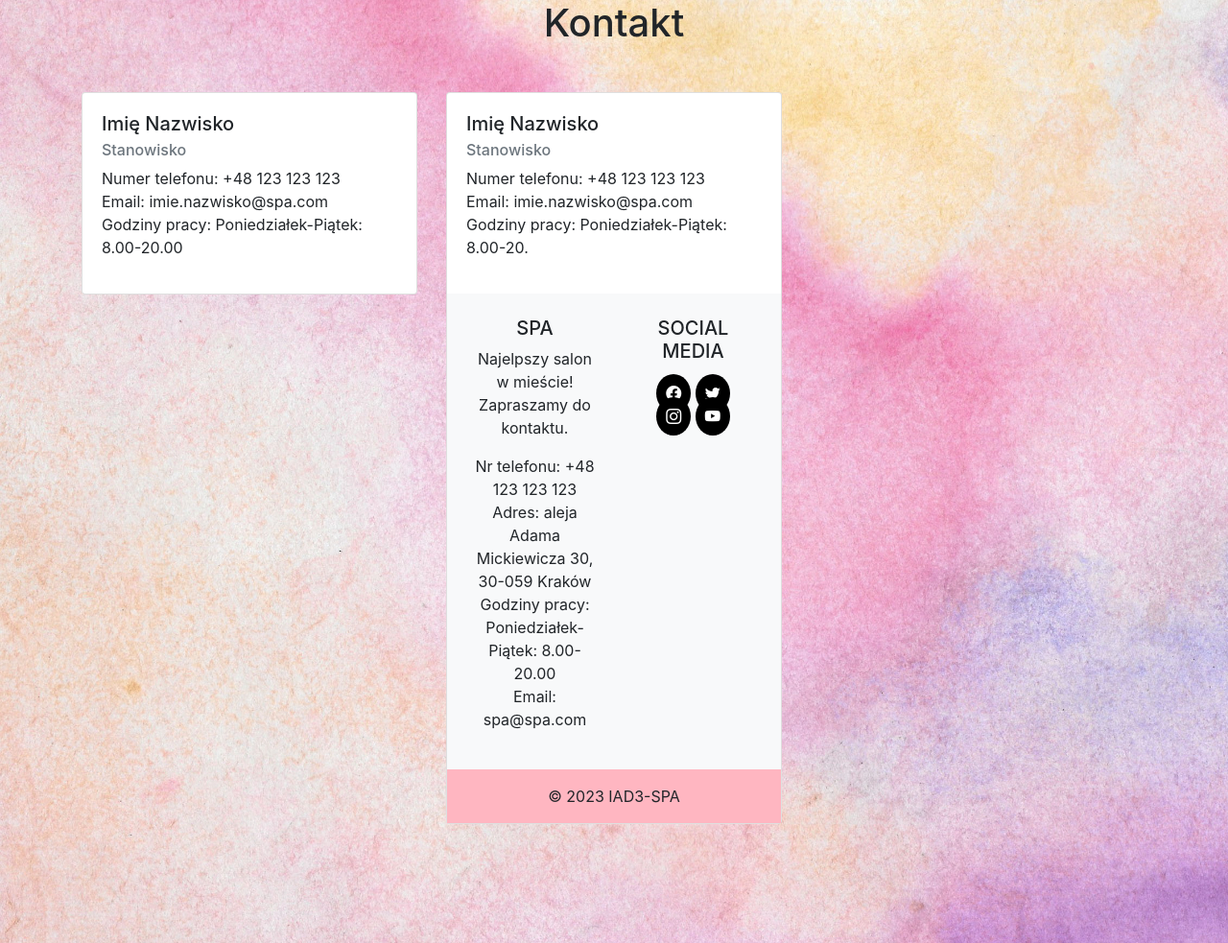
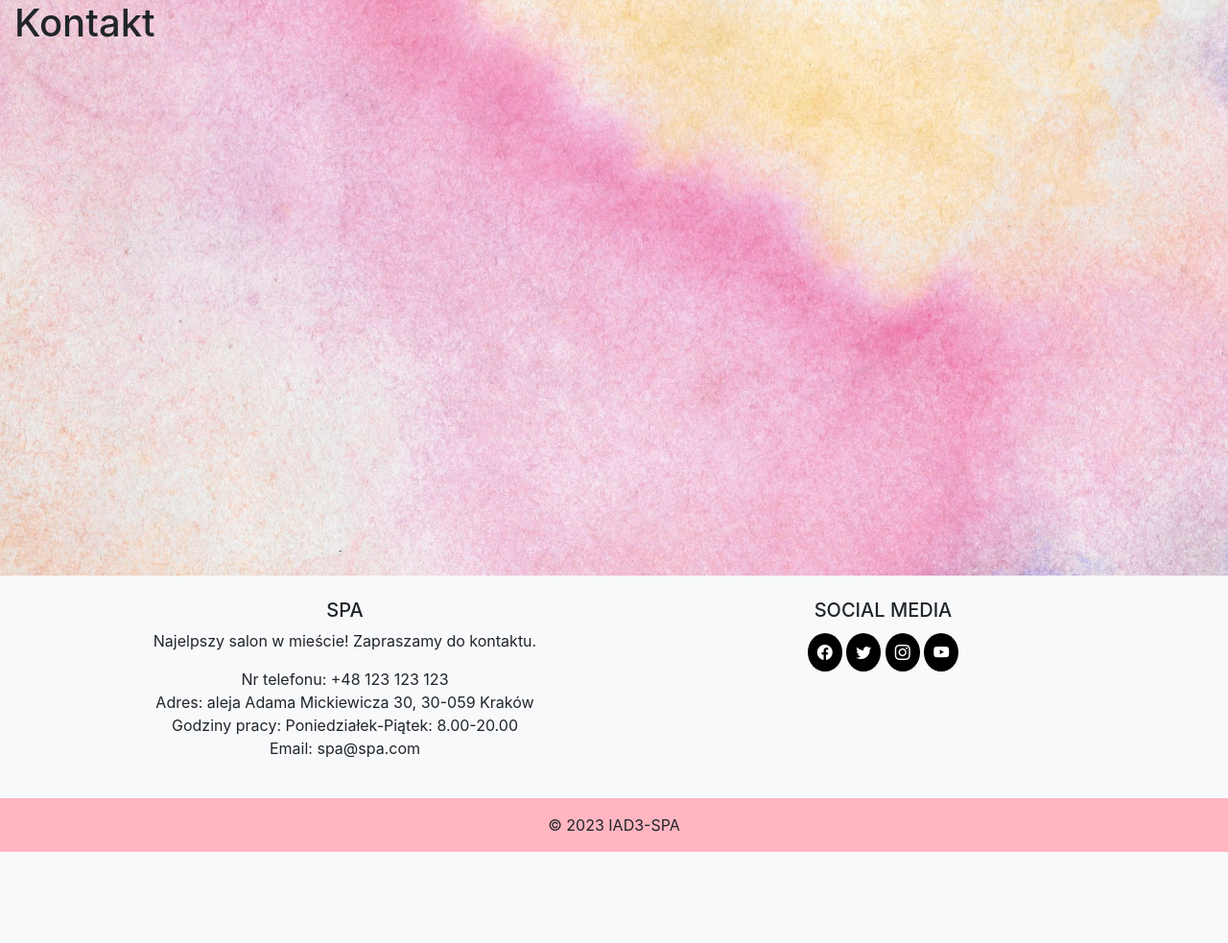
Before and after one commit to IAD3-SPA/SpaManagement, a Django app: page /contact/ in a window 1280 px wide. Shown: the part 56-1039 px from the top of the page at 96% size. After the commit the page ends 944 px from the top, so only its background shows below. Run offline with Django 4.2, Linux system fonts and the light colour scheme; parts of the project's set-up code (start-up, migrations or seed data) failed here and were passed over; some libraries are stand-ins or nearby versions.

Commit message:
Contact Page fixed

```diff
--- a/templates/strona_kotaktowa.html
+++ b/templates/strona_kotaktowa.html
@@ -2,32 +2,8 @@
 {% load static %}
 {% load django_bootstrap5 %}
 {% block content %}
-
-<div class="container">
-    <h1 class="text-center mb-5">Kontakt</h1>
-    <div class="row">
-        <div class="col-lg-4 mb-4">
-            <div class="card">
-                <div class="card-body">
-                    <h5 class="card-title">Imię Nazwisko</h5>
-                    <h6 class="card-subtitle mb-2 text-muted">Stanowisko</h6>
-                    <ul class="list-unstyled">
-                        <li>Numer telefonu: +48 123 123 123</li>
-                        <li>Email: imie.nazwisko@spa.com</li>
-                        <li>Godziny pracy: Poniedziałek-Piątek: 8.00-20.00</li>
-                    </ul>
-                </div>
-            </div>
-        </div>
-
-        <div class="col-lg-4 mb-4">
-            <div class="card">
-                <div class="card-body">
-                    <h5 class="card-title">Imię Nazwisko</h5>
-                    <h6 class="card-subtitle mb-2 text-muted">Stanowisko</h6>
-                    <ul class="list-unstyled">
-                        <li>Numer telefonu: +48 123 123 123</li>
-                        <li>Email: imie.nazwisko@spa.com</li>
-                        <li>Godziny pracy: Poniedziałek-Piątek: 8.00-20.
+<h1 class="center">
+    Kontakt
+</h1>
 
 {% endblock content %}
```
